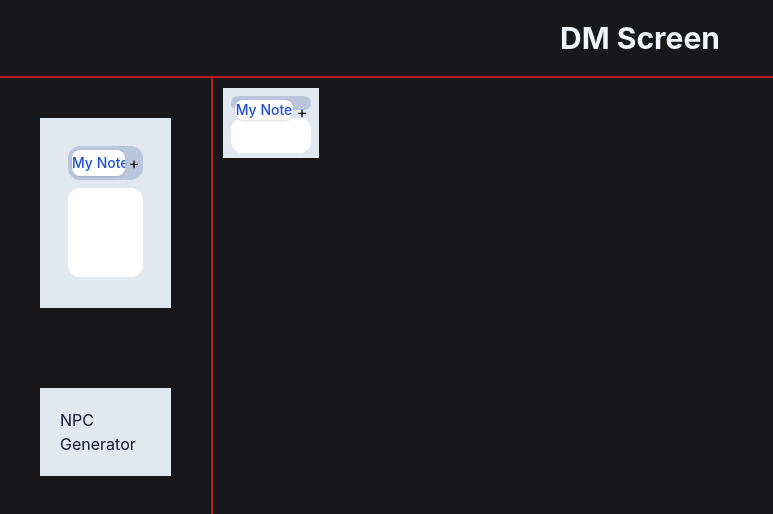
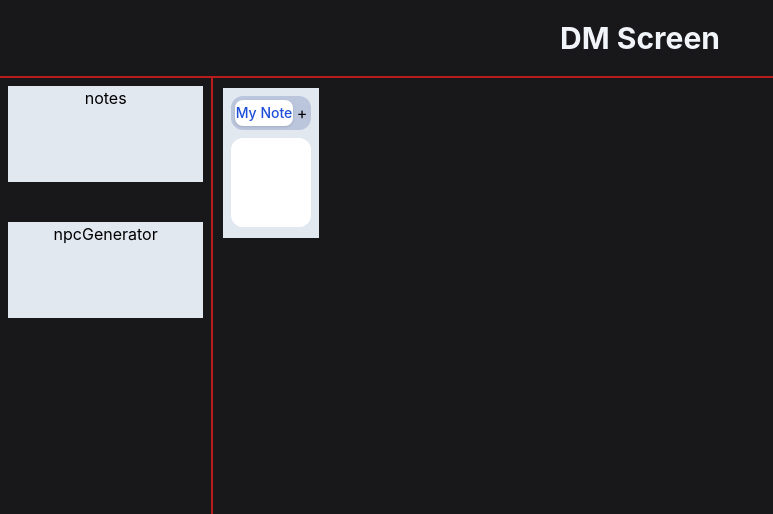
Before and after one commit to williamzmacdonald/dm-screen, a Next.js app: page /dm-screen in a window 1280 px wide. Shown: the top 514 px of the page, without its empty margins (0-773 px from the left). Built offline with nearby package versions, Linux system fonts and the light colour scheme.

Commit message:
Cleanup various styling, revert widgets back to text

```diff
--- a/components/Sidebar.tsx
+++ b/components/Sidebar.tsx
@@ -2,7 +2,7 @@ import { ReactNode } from "react";
 
 export const Sidebar = ({ children }: { children: ReactNode }) => {
     return (
-        <div className="w-1/6 border-r-2  border-red-700 flex flex-col">
+        <div className="w-1/6 border-r-2 p-2 border-red-700 flex flex-col">
             {children}
         </div>
     );
--- a/components/widgets/DragAndDropWidget.tsx
+++ b/components/widgets/DragAndDropWidget.tsx
@@ -23,12 +23,12 @@ export const DragAndDropWidget = ({
 }) => {
     return (
         <div
-            className="p-5 bg-slate-200 m-10"
+            className="text-center w-full h-24 bg-slate-200 mb-10"
             draggable={true}
             unselectable="on"
             onDragStart={() => onDragStart(widgets[type].layout())}
         >
-            {widgets[type].component}
+            {type}
         </div>
     );
 };
--- a/pages/dm-screen/index.tsx
+++ b/pages/dm-screen/index.tsx
@@ -13,7 +13,7 @@ export interface DroppingItem {
 }
 
 const startingLayout: RGL.Layouts = {
-    lg: [{ i: "notes1", x: 0, y: 0, w: 1, h: 2 }],
+    lg: [{ i: "notes1", x: 0, y: 0, w: 1, h: 4 }],
 };
 
 const DMScreen = () => {
```
